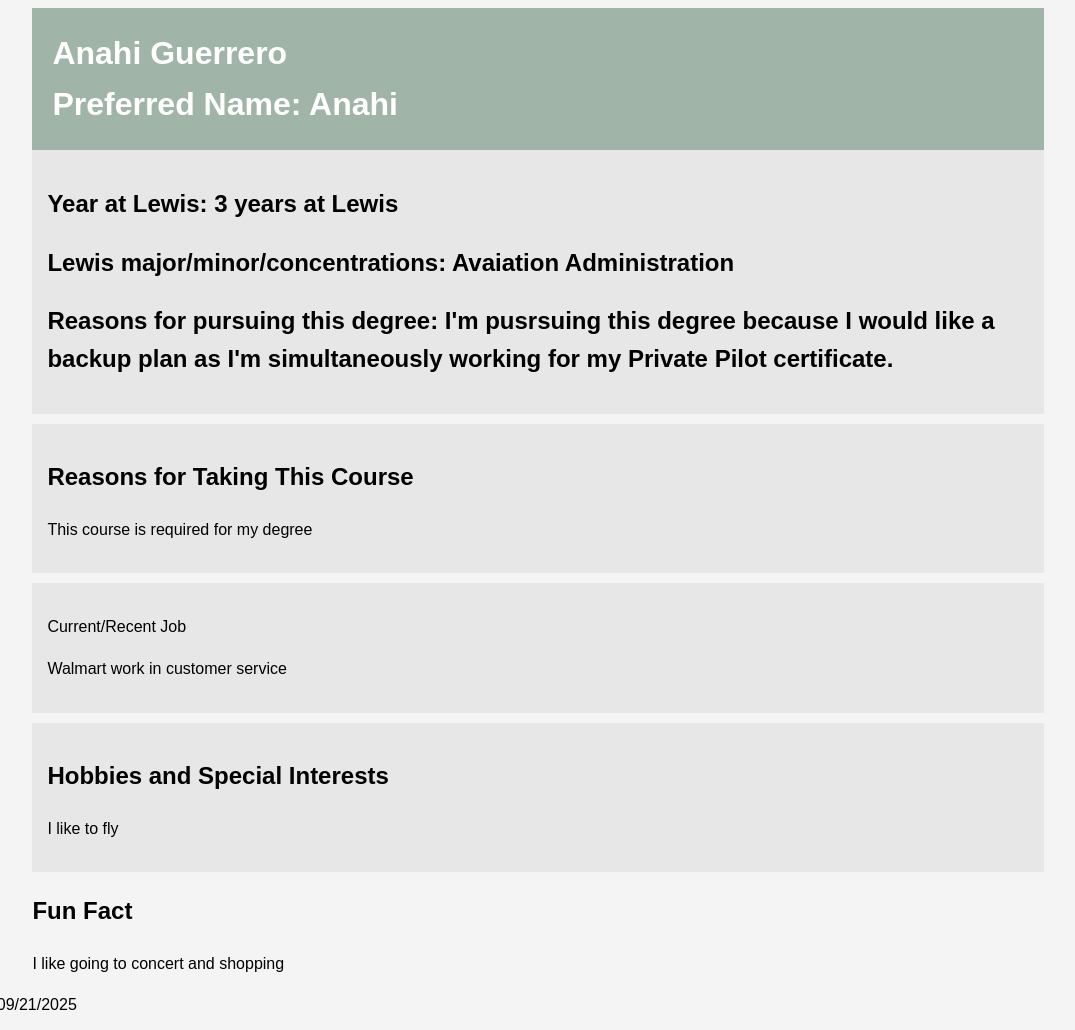
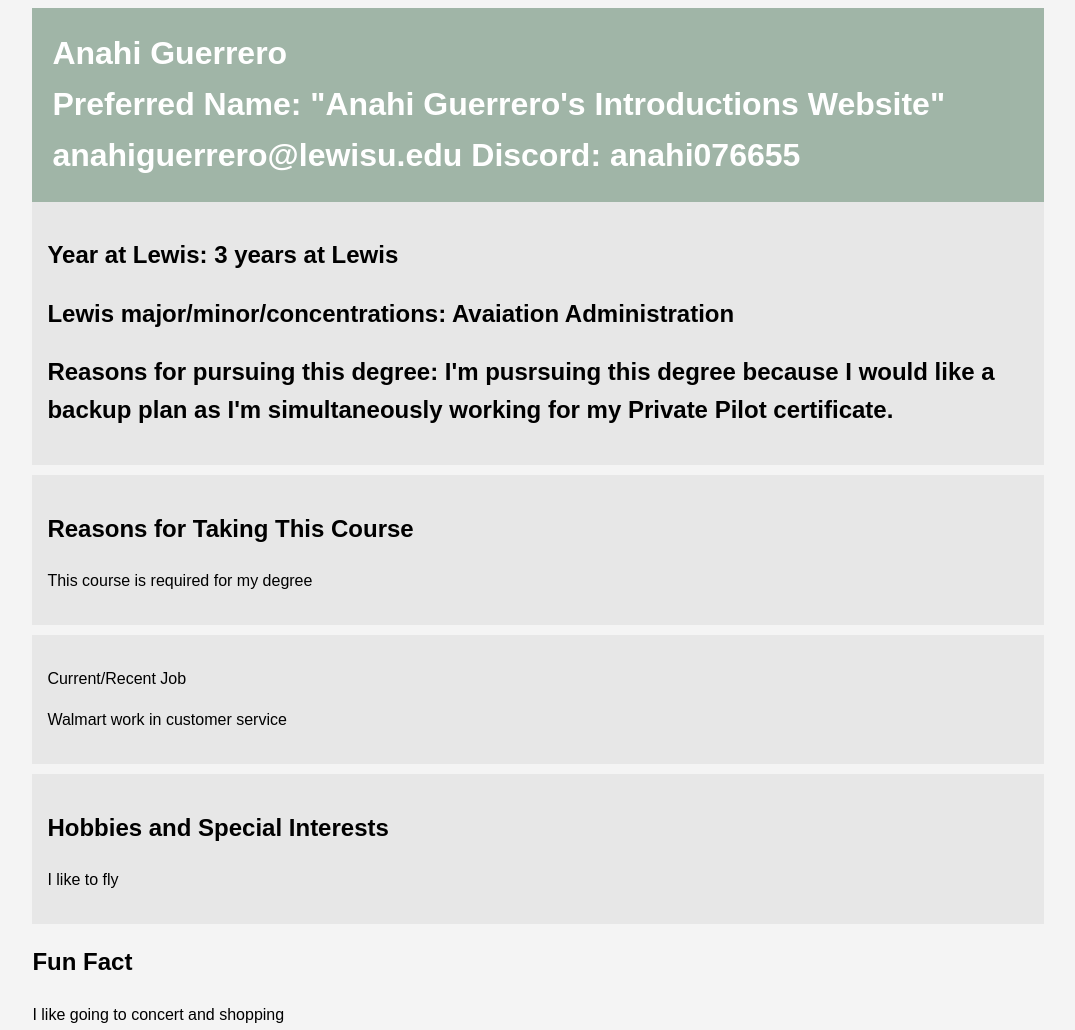
Before and after one commit to anahi203/me, a plain HTML site: page index.html in a window 1280 px wide. Shown: the top 1030 px of the page, without its empty margins (102-1177 px from the left). Drawn offline with Linux system fonts and the light colour scheme.

Commit message:
Update index.html

```diff
--- a/index.html
+++ b/index.html
@@ -32,7 +32,9 @@
     <div class="container">
         <header class="main-info">
             <h1>Anahi Guerrero</h1>
-            <h1>Preferred Name: Anahi</h1>
+            <h1>Preferred Name: "Anahi Guerrero's Introductions Website"
+			anahiguerrero@lewisu.edu
+			Discord: anahi076655</h1>
         </header>
 
         <section class="lewis">
```
